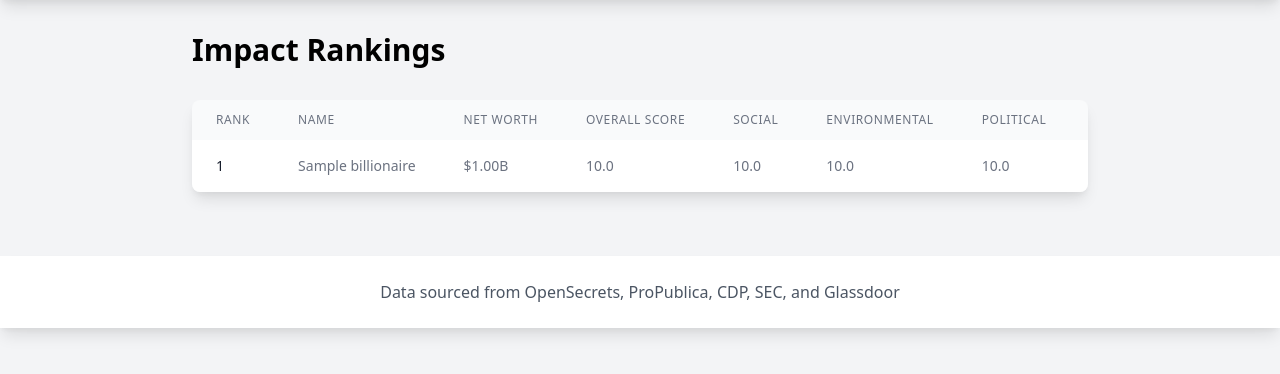
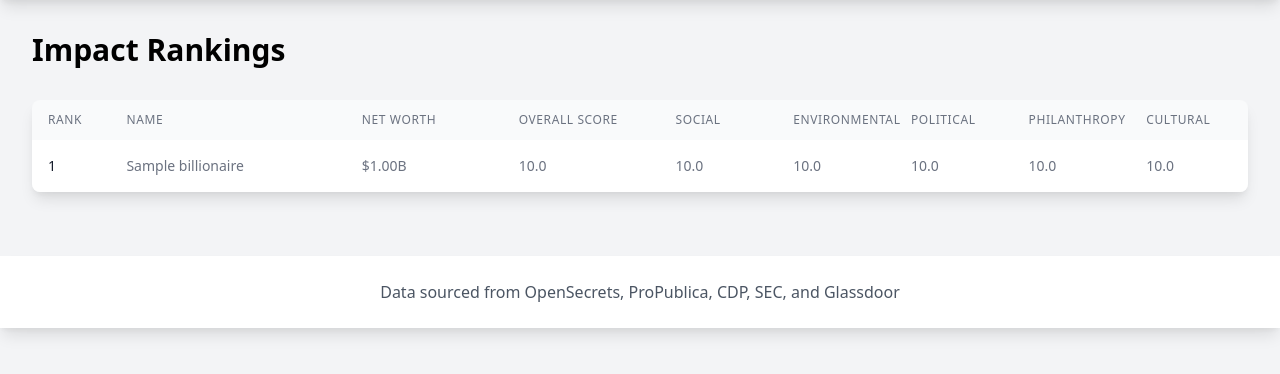
Before and after one commit to jfypk/billionaire-index, a FastAPI app: page / in a window 1280 px wide. Shown: the part 60-434 px from the top of the page. Run offline with FastAPI, Linux system fonts and the light colour scheme; tables that the repository leaves empty hold one stand-in row (values such as "Sample post").

Commit message:
Fix: Limit horizontal scrolling in billionaire rankings table to data width.
Replit-Commit-Author: Agent
Replit-Commit-Session-Id: a1d3be66-1560-4de7-b409-f2b43ec653c7
Replit-Commit-Screenshot-Url: https://storage.googleapis.com/screenshot-production-us-central1/de2651d0-7765-4109-b01a-72bcc30eeef7/66967096-2571-49ff-a757-a87e2ce52705.jpg

```diff
--- a/templates/rankings.html
+++ b/templates/rankings.html
@@ -3,16 +3,16 @@
 {% block title %}Billionaire Rankings{% endblock %}
 
 {% block content %}
-<div class="max-w-4xl mx-auto">
+<div class="container mx-auto px-4">
     <h1 class="text-3xl font-bold mb-8">Impact Rankings</h1>
 
     <div class="bg-white shadow-lg rounded-lg overflow-x-auto">
-        <table class="min-w-full">
+        <table class="w-full table-fixed">
             <thead class="bg-gray-50">
                 <tr>
-                    <th class="px-6 py-3 text-left text-xs font-medium text-gray-500 uppercase tracking-wider whitespace-nowrap">Rank</th>
-                    <th class="px-6 py-3 text-left text-xs font-medium text-gray-500 uppercase tracking-wider whitespace-nowrap">Name</th>
-                    <th class="px-6 py-3 text-left text-xs font-medium text-gray-500 uppercase tracking-wider whitespace-nowrap">
+                    <th class="w-16 px-4 py-3 text-left text-xs font-medium text-gray-500 uppercase tracking-wider whitespace-nowrap">Rank</th>
+                    <th class="w-48 px-4 py-3 text-left text-xs font-medium text-gray-500 uppercase tracking-wider whitespace-nowrap">Name</th>
+                    <th class="w-32 px-4 py-3 text-left text-xs font-medium text-gray-500 uppercase tracking-wider whitespace-nowrap">
                         <div class="group relative inline-block">
                             Net Worth
                             <div class="opacity-0 group-hover:opacity-100 transition duration-300 bg-black text-white text-xs rounded-lg py-2 px-3 absolute z-10 top-full left-1/2 transform -translate-x-1/2 mt-2 min-w-[200px]">
@@ -20,7 +20,7 @@
                             </div>
                         </div>
                     </th>
-                    <th class="px-6 py-3 text-left text-xs font-medium text-gray-500 uppercase tracking-wider whitespace-nowrap">
+                    <th class="w-32 px-4 py-3 text-left text-xs font-medium text-gray-500 uppercase tracking-wider whitespace-nowrap">
                         <div class="group relative inline-block">
                             Overall Score
                             <div class="opacity-0 group-hover:opacity-100 transition duration-300 bg-black text-white text-xs rounded-lg py-2 px-3 absolute z-10 top-full left-1/2 transform -translate-x-1/2 mt-2 min-w-[200px]">
@@ -28,7 +28,7 @@
                             </div>
                         </div>
                     </th>
-                    <th class="px-6 py-3 text-left text-xs font-medium text-gray-500 uppercase tracking-wider whitespace-nowrap">
+                    <th class="w-24 px-4 py-3 text-left text-xs font-medium text-gray-500 uppercase tracking-wider whitespace-nowrap">
                         <div class="group relative inline-block">
                             Social
                             <div class="opacity-0 group-hover:opacity-100 transition duration-300 bg-black text-white text-xs rounded-lg py-2 px-3 absolute z-10 top-full left-1/2 transform -translate-x-1/2 mt-2 min-w-[200px]">
@@ -36,7 +36,7 @@
                             </div>
                         </div>
                     </th>
-                    <th class="px-6 py-3 text-left text-xs font-medium text-gray-500 uppercase tracking-wider whitespace-nowrap">
+                    <th class="w-24 px-4 py-3 text-left text-xs font-medium text-gray-500 uppercase tracking-wider whitespace-nowrap">
                         <div class="group relative inline-block">
                             Environmental
                             <div class="opacity-0 group-hover:opacity-100 transition duration-300 bg-black text-white text-xs rounded-lg py-2 px-3 absolute z-10 top-full left-1/2 transform -translate-x-1/2 mt-2 min-w-[200px]">
@@ -44,7 +44,7 @@
                             </div>
                         </div>
                     </th>
-                    <th class="px-6 py-3 text-left text-xs font-medium text-gray-500 uppercase tracking-wider whitespace-nowrap">
+                    <th class="w-24 px-4 py-3 text-left text-xs font-medium text-gray-500 uppercase tracking-wider whitespace-nowrap">
                         <div class="group relative inline-block">
                             Political
                             <div class="opacity-0 group-hover:opacity-100 transition duration-300 bg-black text-white text-xs rounded-lg py-2 px-3 absolute z-10 top-full left-1/2 transform -translate-x-1/2 mt-2 min-w-[200px]">
@@ -52,7 +52,7 @@
                             </div>
                         </div>
                     </th>
-                    <th class="px-6 py-3 text-left text-xs font-medium text-gray-500 uppercase tracking-wider whitespace-nowrap">
+                    <th class="w-24 px-4 py-3 text-left text-xs font-medium text-gray-500 uppercase tracking-wider whitespace-nowrap">
                         <div class="group relative inline-block">
                             Philanthropy
                             <div class="opacity-0 group-hover:opacity-100 transition duration-300 bg-black text-white text-xs rounded-lg py-2 px-3 absolute z-10 top-full left-1/2 transform -translate-x-1/2 mt-2 min-w-[200px]">
@@ -60,7 +60,7 @@
                             </div>
                         </div>
                     </th>
-                    <th class="px-6 py-3 text-left text-xs font-medium text-gray-500 uppercase tracking-wider whitespace-nowrap">
+                    <th class="w-24 px-4 py-3 text-left text-xs font-medium text-gray-500 uppercase tracking-wider whitespace-nowrap">
                         <div class="group relative inline-block">
                             Cultural
                             <div class="opacity-0 group-hover:opacity-100 transition duration-300 bg-black text-white text-xs rounded-lg py-2 px-3 absolute z-10 top-full left-1/2 transform -translate-x-1/2 mt-2 min-w-[200px]">
@@ -73,15 +73,15 @@
             <tbody class="bg-white divide-y divide-gray-200">
                 {% for billionaire in billionaires %}
                 <tr>
-                    <td class="px-6 py-4 whitespace-nowrap text-sm font-medium text-gray-900">{{ loop.index }}</td>
-                    <td class="px-6 py-4 whitespace-nowrap text-sm text-gray-500">{{ billionaire.name }}</td>
-                    <td class="px-6 py-4 whitespace-nowrap text-sm text-gray-500">${{ "%.2f"|format(billionaire.net_worth) }}B</td>
-                    <td class="px-6 py-4 whitespace-nowrap text-sm text-gray-500">{{ "%.1f"|format(billionaire.overall_score) }}</td>
-                    <td class="px-6 py-4 whitespace-nowrap text-sm text-gray-500">{{ "%.1f"|format(billionaire.social_score) }}</td>
-                    <td class="px-6 py-4 whitespace-nowrap text-sm text-gray-500">{{ "%.1f"|format(billionaire.environmental_score) }}</td>
-                    <td class="px-6 py-4 whitespace-nowrap text-sm text-gray-500">{{ "%.1f"|format(billionaire.political_score) }}</td>
-                    <td class="px-6 py-4 whitespace-nowrap text-sm text-gray-500">{{ "%.1f"|format(billionaire.philanthropy_score) }}</td>
-                    <td class="px-6 py-4 whitespace-nowrap text-sm text-gray-500">{{ "%.1f"|format(billionaire.cultural_score) }}</td>
+                    <td class="px-4 py-4 whitespace-nowrap text-sm font-medium text-gray-900">{{ loop.index }}</td>
+                    <td class="px-4 py-4 whitespace-nowrap text-sm text-gray-500">{{ billionaire.name }}</td>
+                    <td class="px-4 py-4 whitespace-nowrap text-sm text-gray-500">${{ "%.2f"|format(billionaire.net_worth) }}B</td>
+                    <td class="px-4 py-4 whitespace-nowrap text-sm text-gray-500">{{ "%.1f"|format(billionaire.overall_score) }}</td>
+                    <td class="px-4 py-4 whitespace-nowrap text-sm text-gray-500">{{ "%.1f"|format(billionaire.social_score) }}</td>
+                    <td class="px-4 py-4 whitespace-nowrap text-sm text-gray-500">{{ "%.1f"|format(billionaire.environmental_score) }}</td>
+                    <td class="px-4 py-4 whitespace-nowrap text-sm text-gray-500">{{ "%.1f"|format(billionaire.political_score) }}</td>
+                    <td class="px-4 py-4 whitespace-nowrap text-sm text-gray-500">{{ "%.1f"|format(billionaire.philanthropy_score) }}</td>
+                    <td class="px-4 py-4 whitespace-nowrap text-sm text-gray-500">{{ "%.1f"|format(billionaire.cultural_score) }}</td>
                 </tr>
                 {% endfor %}
             </tbody>
```
